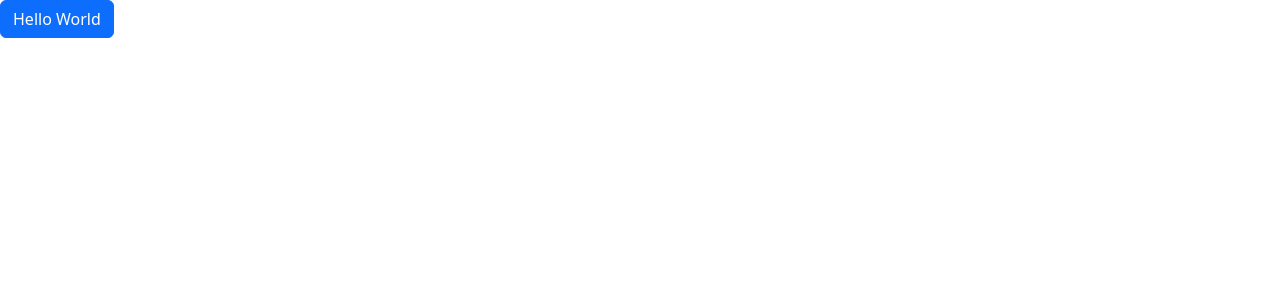
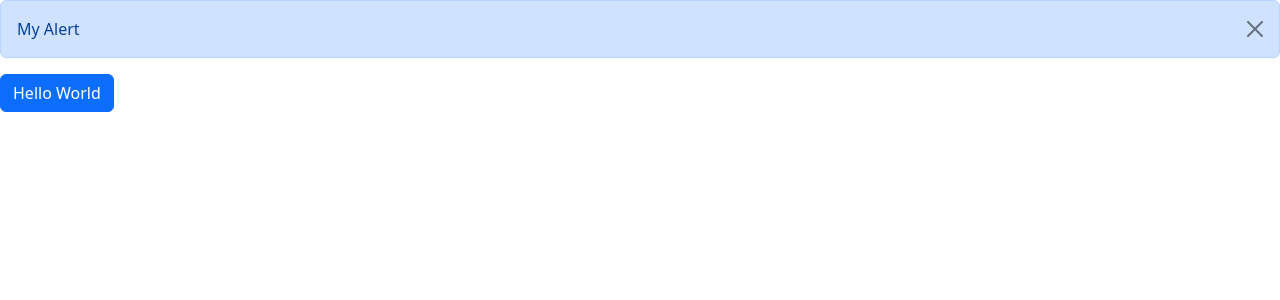
Before and after one commit to bobobubs/react_tutorial, a React (Vite) app: page / in a window 1280 px wide. Both pictures are taken after a click on the button "Hello World". Shown: the top 300 px of the page. Built offline with nearby package versions, Linux system fonts and the light colour scheme.

Commit message:
Exercise: Showing an Alert

```diff
--- a/src/App.tsx
+++ b/src/App.tsx
@@ -1,10 +1,18 @@
 /** @format */
 
+import { useState } from "react";
 import Button from "./components/Button";
+import Alert from "./components/Alert";
+
 function App() {
+  const [alertVisible, setAlertVisibility] = useState(false);
+
   return (
     <div>
-      <Button onClick={() => console.log("CLICKED")} color="primary">
+      {alertVisible && (
+        <Alert onClose={() => setAlertVisibility(false)}>My Alert</Alert>
+      )}
+      <Button onClick={() => setAlertVisibility(true)} color="primary">
         Hello World
       </Button>
     </div>
--- a/src/components/Alert.tsx
+++ b/src/components/Alert.tsx
@@ -5,10 +5,22 @@
 /** @format */
 interface Props {
   children: ReactNode;
+  onClose: () => void;
 }
 
-const Alert = ({ children }: Props) => {
-  return <div className="alert alert-primary">{children}</div>;
+const Alert = ({ children, onClose }: Props) => {
+  return (
+    <div className="alert alert-primary alert-dismissible fade show">
+      {children}
+      <button
+        type="button"
+        className="btn-close"
+        data-bs-dismiss="alert"
+        aria-label="Close"
+        onClick={onClose}
+      ></button>
+    </div>
+  );
 };
 
 export default Alert;
```
